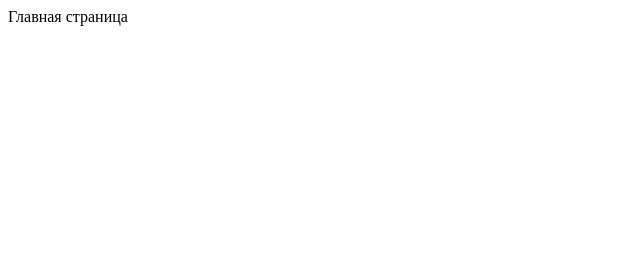
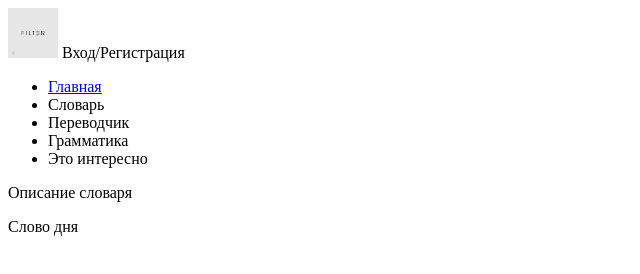
Before and after one commit to yfdtntdyfh/project, a plain HTML site: page index.html in a window 1280 px wide. Shown: the whole page, without its empty margins (0-640 px from the left). Drawn offline with Linux system fonts and the light colour scheme.

Commit message:
Add files via upload

```diff
--- a/index.html
+++ b/index.html
@@ -6,7 +6,24 @@
     <title>Document</title>
 </head>
 <body>
-    Главная страница
+    <header>
 
+        <img src="images/Logo.jpg"alt="Логотип" width="50" height="50">
+        <botton>Вход/Регистрация</botton>
+        <nav>
+            <ul>
+                <li><a href="#">Главная</a></li>
+                <li><a hreaf="#">Словарь</a></li>
+                <li><a hreaf="#">Переводчик</a></li>
+                <li><a hreaf="#">Грамматика</a></li>
+                <li><a hreaf="#">Это интересно</a>
+            </ul>
+        </nav>
+
+    </header>
+    <main>
+    <p>Описание словаря</p>
+    <p>Слово дня</p>
+    </main>
 </body>
 </html>
```
Also changed, not shown: images/Dictionary.jpg (added), images/Logo.jpg (added), images/Monday.jpg (added).
